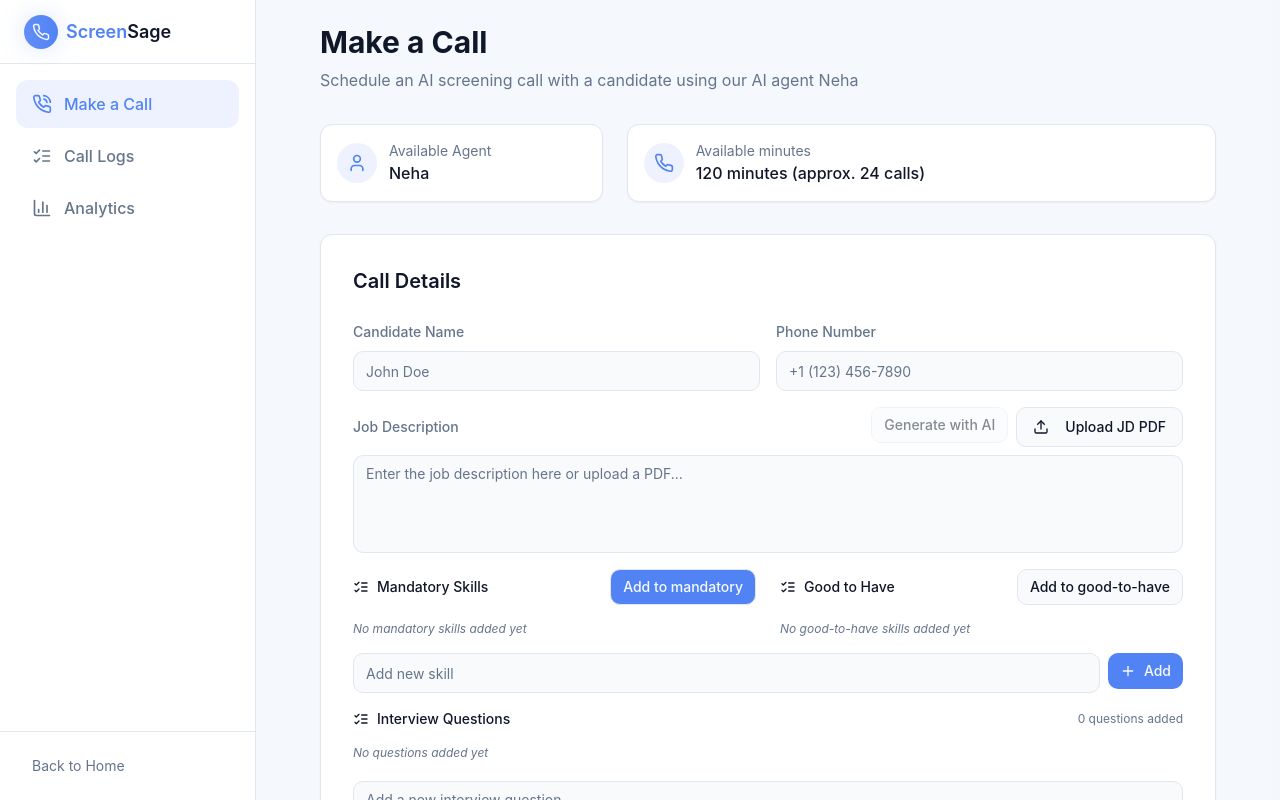
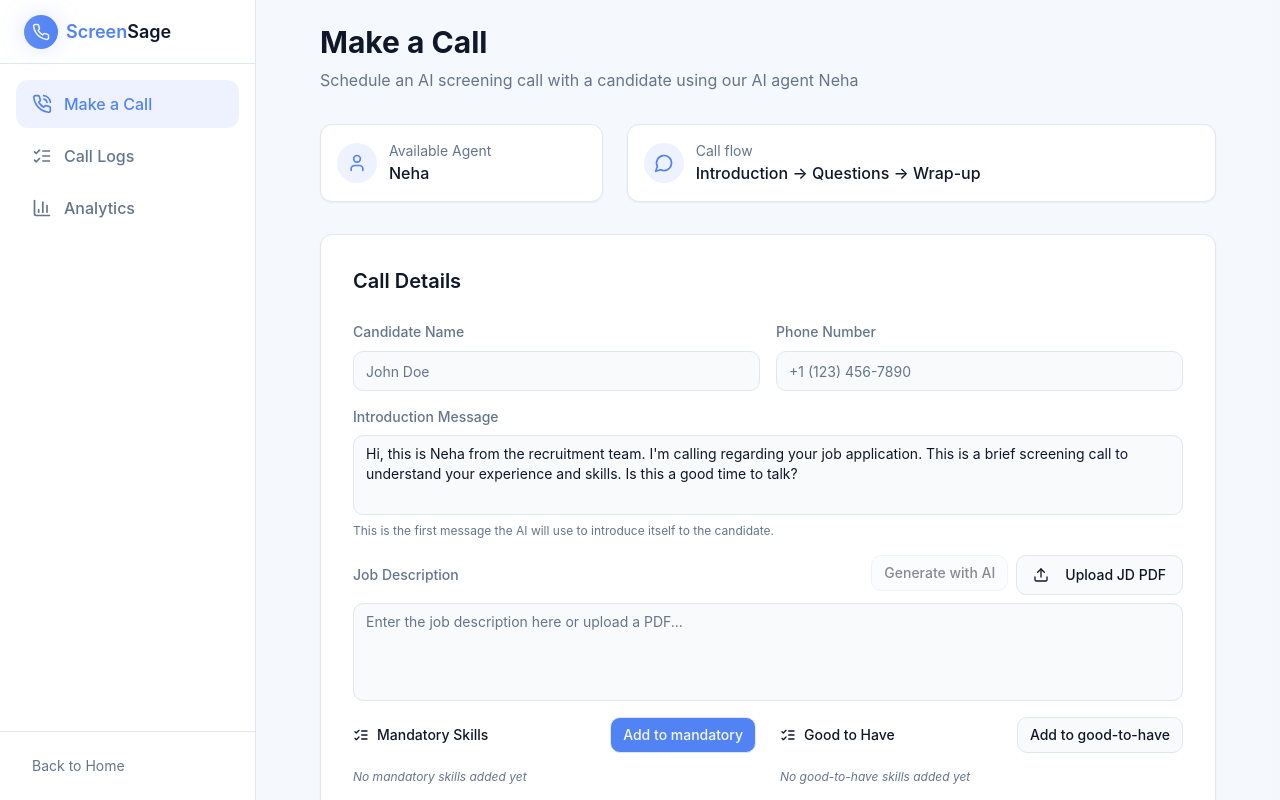
Before and after one commit to Anujnegi157/evalease-screens, a React (Vite) app: page /dashboard in a window 1280 px wide. Shown: the top 800 px of the page. Built offline with nearby package versions, Linux system fonts and the light colour scheme; a web font is replaced by a local one.

Commit message:
Add initial call greeting message
Add a first message to the AI assistant to start the call.

```diff
--- a/src/components/CallForm.tsx
+++ b/src/components/CallForm.tsx
@@ -31,6 +31,7 @@ const CallForm = () => {
   const [mandatorySkills, setMandatorySkills] = useState<string[]>([]);
   const [goodToHave, setGoodToHave] = useState<string[]>([]);
   const [questionnaire, setQuestionnaire] = useState<string[]>([]);
+  const [firstMessage, setFirstMessage] = useState("Hi, this is Neha from the recruitment team. I'm calling regarding your job application. This is a brief screening call to understand your experience and skills. Is this a good time to talk?");
 
   const handleChange = (e: React.ChangeEvent<HTMLInputElement | HTMLTextAreaElement>) => {
     const { name, value } = e.target;
@@ -176,11 +177,8 @@ const CallForm = () => {
       const formattedMandatorySkills = mandatorySkills.join(", ");
       const formattedGoodToHave = goodToHave.join(", ");
 
-      // Create the initial greeting message
-      const firstMessage = "Hi, this is Neha from the recruitment team. I'm calling regarding your job application. This is a brief screening call to understand your experience and skills better. Is this a good time to talk?";
-
-      // Create a well-structured closing message
-      const closingMessage = "Thank you for your time and sharing your experience with me. Our HR team will review your responses and get in touch with you soon regarding next steps. Have a great day!";
+      // Create the closing message
+      const closingMessage = `Thank you, ${formData.candidateName}! We will review your responses and get back to you soon regarding next steps. Have a great day!`;
 
       // Integrate with Vapi API
       const response = await fetch("https://api.vapi.ai/call", {
@@ -192,6 +190,7 @@ const CallForm = () => {
         body: JSON.stringify({
           "phoneNumberId": "0b3b9e40-1cfe-4eea-be52-a3bd0df178b8",
           "assistant": {
+            "firstMessage": "",
             "model": {
               "provider": "openai",
               "model": "chatgpt-4o-latest",
@@ -295,6 +294,23 @@ const CallForm = () => {
               placeholder="+1 (123) 456-7890"
             />
           </div>
+        </div>
+
+        <div className="space-y-2">
+          <div className="flex justify-between items-center">
+            <label htmlFor="firstMessage" className="text-sm font-medium text-muted-foreground">
+              Introduction Message
+            </label>
+          </div>
+          <Textarea
+            id="firstMessage"
+            value={firstMessage}
+            onChange={(e) => setFirstMessage(e.target.value)}
+            rows={2}
+            placeholder="Enter the introduction message..."
+            className="resize-none"
+          />
+          <p className="text-xs text-muted-foreground">This is the first message the AI will use to introduce itself to the candidate.</p>
         </div>
 
         <div className="space-y-2">
--- a/src/pages/MakeCall.tsx
+++ b/src/pages/MakeCall.tsx
@@ -2,7 +2,7 @@
 import React from 'react';
 import CallForm from '@/components/CallForm';
 import Card from '@/components/Card';
-import { User, Phone } from 'lucide-react';
+import { User, Phone, MessageCircle } from 'lucide-react';
 
 const MakeCall = () => {
   return (
@@ -27,11 +27,11 @@ const MakeCall = () => {
 
         <Card className="p-4 md:col-span-2 flex items-center">
           <div className="w-10 h-10 rounded-full bg-primary/10 flex items-center justify-center mr-3">
-            <Phone size={20} className="text-primary" />
+            <MessageCircle size={20} className="text-primary" />
           </div>
           <div>
-            <p className="text-sm text-muted-foreground">Available minutes</p>
-            <p className="font-medium">120 minutes (approx. 24 calls)</p>
+            <p className="text-sm text-muted-foreground">Call flow</p>
+            <p className="font-medium">Introduction → Questions → Wrap-up</p>
           </div>
         </Card>
       </div>
```
